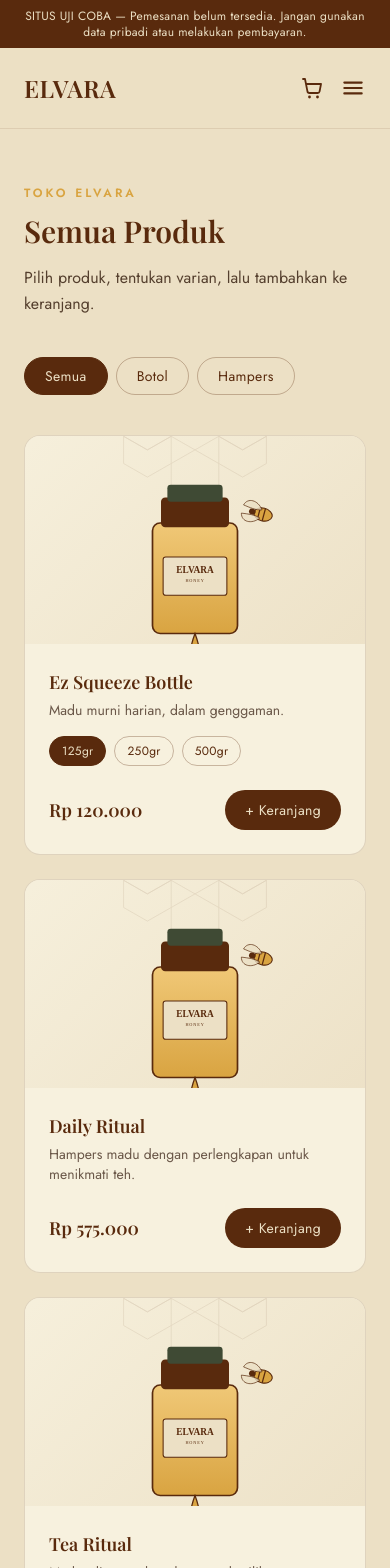
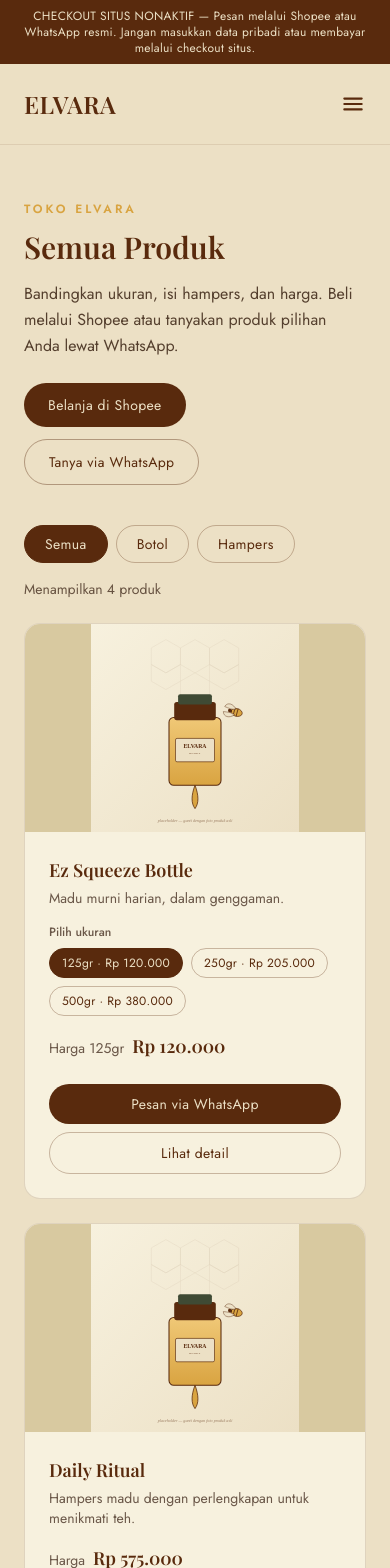
Before and after one commit to Lucassalvacio/elvarahoney.id, a React (Vite) app: page /shop in a window 390 px wide. Shown: the top 1568 px of the page. Built offline with nearby package versions, Linux system fonts and the light colour scheme; a web font is replaced by a local one.

Commit message:
Improve Toko purchase information and paths
Co-authored-by: Lucassalvacio <113994874+Lucassalvacio@users.noreply.github.com>

```diff
--- a/src/App.tsx
+++ b/src/App.tsx
@@ -50,8 +50,8 @@ export default function App() {
               role="status"
               className="bg-brown px-4 py-2 text-center text-xs tracking-wide text-cream sm:text-sm"
             >
-              SITUS UJI COBA — Pemesanan belum tersedia. Jangan gunakan data
-              pribadi atau melakukan pembayaran.
+              CHECKOUT SITUS NONAKTIF — Pesan melalui Shopee atau WhatsApp resmi.
+              Jangan masukkan data pribadi atau membayar melalui checkout situs.
             </div>
           )}
           <Header />
@@ -67,7 +67,7 @@ export default function App() {
             <Route path="/checkout" element={<Checkout />} />
             <Route path="*" element={<Navigate to="/" replace />} />
           </Routes>
-          <CartDrawer />
+          {!IS_TEST_SITE && <CartDrawer />}
         </div>
       </CartProvider>
     </BrowserRouter>
--- a/src/components/Header.tsx
+++ b/src/components/Header.tsx
@@ -2,6 +2,7 @@ import { useState } from "react";
 import { Link, NavLink } from "react-router-dom";
 import { CONTACT, NAV_LINKS } from "../constants/brand";
 import { useCart } from "../context/CartContext";
+import { IS_TEST_SITE } from "../constants/siteMode";
 
 function CartButton() {
   const { totalItems, openCart } = useCart();
@@ -62,7 +63,7 @@ export function Header() {
         </nav>
 
         <div className="hidden lg:flex items-center gap-6">
-          <CartButton />
+          {!IS_TEST_SITE && <CartButton />}
           <a
             href={CONTACT.whatsappHref}
             target="_blank"
@@ -74,7 +75,7 @@ export function Header() {
         </div>
 
         <div className="flex items-center gap-4 lg:hidden">
-          <CartButton />
+          {!IS_TEST_SITE && <CartButton />}
           <a
             href={CONTACT.whatsappHref}
             target="_blank"
--- a/src/components/shop/ProductCard.tsx
+++ b/src/components/shop/ProductCard.tsx
@@ -3,6 +3,8 @@ import type { Product, ProductVariant } from "../../types/product";
 import { formatIDR } from "../../lib/format";
 import { useCart } from "../../context/CartContext";
 import { ProductModal } from "./ProductModal";
+import { CONTACT } from "../../constants/brand";
+import { IS_TEST_SITE } from "../../constants/siteMode";
 
 export function ProductCard({ product }: { product: Product }) {
   const [variantId, setVariantId] = useState(product.variants[0]?.id ?? "");
@@ -17,22 +19,21 @@ export function ProductCard({ product }: { product: Product }) {
     addItem(product.id, v.id, 1);
   }
 
+  const whatsappHref = variant
+    ? `${CONTACT.whatsappHref}?text=${encodeURIComponent(
+        `Halo Elvara, saya ingin bertanya/memesan:\n${product.name} (${variant.label}) x1 — ${formatIDR(variant.price)}`
+      )}`
+    : CONTACT.whatsappHref;
+
   return (
     <>
-      <div
-        onClick={() => setModalOpen(true)}
-        role="button"
-        tabIndex={0}
-        onKeyDown={(e) => {
-          if (e.key === "Enter" || e.key === " ") setModalOpen(true);
-        }}
-        className="bg-cream-light border border-brown/15 rounded-2xl overflow-hidden flex flex-col cursor-pointer hover:border-brown/40 transition-colors"
-      >
-        <div className="h-52 relative">
+      <article className="bg-cream-light border border-brown/15 rounded-2xl overflow-hidden flex flex-col hover:border-brown/40 transition-colors">
+        <div className="h-52 relative bg-cream-dark">
           <img
             src={product.image}
-            alt={product.name}
-            className="w-full h-full object-cover"
+            alt={`Ilustrasi ${product.name}; foto produk aktual belum tersedia.`}
+            loading="lazy"
+            className="w-full h-full object-contain"
           />
           {product.badge && (
             <span className="absolute top-3 left-3 bg-gold text-brown text-xs font-body font-semibold tracking-wide px-3 py-1 rounded-full">
@@ -42,59 +43,98 @@ export function ProductCard({ product }: { product: Product }) {
         </div>
 
         <div className="p-6 flex flex-col flex-1">
-          <h3 className="font-display text-lg text-brown font-semibold mb-1">
+          <div className="mb-1">
+            <h2 className="font-display text-lg text-brown font-semibold">
               {product.name}
-          </h3>
+            </h2>
+          </div>
           <p className="font-body text-brown-deep/70 text-sm mb-4">
             {product.shortDescription}
           </p>
 
           {product.variants.length > 1 && (
-            <div className="flex flex-wrap gap-2 mb-4">
+            <div className="mb-4">
+              <p className="mb-2 font-body text-xs font-medium text-brown-deep/70">
+                Pilih ukuran
+              </p>
+              <div className="flex flex-wrap gap-2">
                 {product.variants.map((v) => (
                   <button
                     key={v.id}
                     type="button"
-                  onClick={(e) => {
-                    e.stopPropagation();
-                    setVariantId(v.id);
-                  }}
+                    onClick={() => setVariantId(v.id)}
                     disabled={v.stock <= 0}
+                    aria-pressed={v.id === variantId}
+                    aria-label={`${v.label}, ${formatIDR(v.price)}`}
                     className={`font-body text-xs tracking-wide px-3 py-1.5 rounded-full border transition-colors ${
                       v.id === variantId
                         ? "bg-brown text-cream border-brown"
                         : "border-brown/30 text-brown hover:border-brown"
                     } ${v.stock <= 0 ? "opacity-40 cursor-not-allowed" : ""}`}
                   >
-                  {v.label}
+                    {v.label} · {formatIDR(v.price)}
                   </button>
                 ))}
               </div>
+            </div>
           )}
 
-          <div className="mt-auto flex items-center justify-between gap-3 pt-2">
-            <div>
-              <p className="font-display text-lg text-brown font-semibold">
-                {variant ? formatIDR(variant.price) : "—"}
+          {variant && (
+            <p className="mb-4 font-body text-sm text-brown-deep/70">
+              {product.variants.length > 1 ? `Harga ${variant.label}` : "Harga"}
+              <span className="ml-2 font-display text-lg font-semibold text-brown">
+                {formatIDR(variant.price)}
+              </span>
             </p>
-              {outOfStock && (
-                <p className="font-body text-xs text-brown-deep/50">Habis</p>
           )}
-            </div>
+
+          {product.contents && (
+            <ul className="mb-5 space-y-1">
+              {product.contents.map((item) => (
+                <li
+                  key={item}
+                  className="font-body text-xs leading-relaxed text-brown-deep/75"
+                >
+                  • {item}
+                </li>
+              ))}
+            </ul>
+          )}
+
+          <div className="mt-auto flex flex-col gap-2 pt-2">
+            {IS_TEST_SITE ? (
+              <a
+                href={whatsappHref}
+                target="_blank"
+                rel="noopener noreferrer"
+                aria-disabled={outOfStock}
+                onClick={(event) => outOfStock && event.preventDefault()}
+                className={`inline-flex w-full items-center justify-center rounded-full bg-brown px-5 py-2.5 text-sm tracking-wide text-cream transition-colors hover:bg-brown-deep ${
+                  outOfStock ? "pointer-events-none opacity-40" : ""
+                }`}
+              >
+                Pesan via WhatsApp
+              </a>
+            ) : (
               <button
                 type="button"
                 disabled={outOfStock}
-              onClick={(e) => {
-                e.stopPropagation();
-                if (variant) handleAddToCart(variant);
-              }}
-              className="inline-flex items-center px-5 py-2.5 rounded-full bg-brown text-cream font-body text-sm tracking-wide hover:bg-brown-deep transition-colors disabled:opacity-40 disabled:cursor-not-allowed disabled:hover:bg-brown"
+                onClick={() => variant && handleAddToCart(variant)}
+                className="inline-flex w-full items-center justify-center rounded-full bg-brown px-5 py-2.5 text-sm tracking-wide text-cream transition-colors hover:bg-brown-deep disabled:cursor-not-allowed disabled:opacity-40"
               >
                 + Keranjang
               </button>
+            )}
+            <button
+              type="button"
+              onClick={() => setModalOpen(true)}
+              className="inline-flex w-full items-center justify-center rounded-full border border-brown/30 px-5 py-2.5 font-body text-sm tracking-wide text-brown transition-colors hover:border-brown"
+            >
+              Lihat detail
+            </button>
           </div>
         </div>
-      </div>
+      </article>
 
       {modalOpen && (
         <ProductModal
@@ -102,10 +142,7 @@ export function ProductCard({ product }: { product: Product }) {
           variantId={variantId}
           onSelectVariant={setVariantId}
           onClose={() => setModalOpen(false)}
-          onAddToCart={(v) => {
-            handleAddToCart(v);
-            setModalOpen(false);
-          }}
+          onAddToCart={(v) => handleAddToCart(v)}
         />
       )}
     </>
--- a/src/components/shop/ProductModal.tsx
+++ b/src/components/shop/ProductModal.tsx
@@ -1,5 +1,7 @@
 import type { Product, ProductVariant } from "../../types/product";
 import { formatIDR } from "../../lib/format";
+import { CONTACT } from "../../constants/brand";
+import { IS_TEST_SITE } from "../../constants/siteMode";
 
 function InfoList({ title, items }: { title: string; items: string[] }) {
   return (
@@ -38,6 +40,11 @@ export function ProductModal({
   const variant =
     product.variants.find((v) => v.id === variantId) ?? product.variants[0];
   const outOfStock = !variant || variant.stock <= 0;
+  const whatsappHref = variant
+    ? `${CONTACT.whatsappHref}?text=${encodeURIComponent(
+        `Halo Elvara, saya ingin bertanya/memesan:\n${product.name} (${variant.label}) x1 — ${formatIDR(variant.price)}`
+      )}`
+    : CONTACT.whatsappHref;
 
   return (
     <div className="fixed inset-0 z-[70] flex items-center justify-center p-4">
@@ -131,7 +138,7 @@ export function ProductModal({
             </p>
           )}
 
-          <div className="flex items-center justify-between gap-4 pt-4 mt-2 border-t border-brown/10">
+          <div className="flex flex-col sm:flex-row sm:items-center sm:justify-between gap-4 pt-4 mt-2 border-t border-brown/10">
             <div>
               <p className="font-display text-xl text-brown font-semibold">
                 {variant ? formatIDR(variant.price) : "—"}
@@ -140,14 +147,29 @@ export function ProductModal({
                 <p className="font-body text-xs text-brown-deep/50">Habis</p>
               )}
             </div>
+            {IS_TEST_SITE ? (
+              <a
+                href={whatsappHref}
+                target="_blank"
+                rel="noopener noreferrer"
+                aria-disabled={outOfStock}
+                onClick={(event) => outOfStock && event.preventDefault()}
+                className={`inline-flex items-center justify-center px-6 py-3 rounded-full bg-brown text-cream font-body text-sm tracking-wide hover:bg-brown-deep ${
+                  outOfStock ? "pointer-events-none opacity-40" : ""
+                }`}
+              >
+                Pesan via WhatsApp
+              </a>
+            ) : (
               <button
                 type="button"
                 disabled={outOfStock}
                 onClick={() => variant && onAddToCart(variant)}
-              className="inline-flex items-center px-6 py-3 rounded-full bg-brown text-cream font-body text-sm tracking-wide hover:bg-brown-deep transition-colors disabled:opacity-40 disabled:cursor-not-allowed disabled:hover:bg-brown"
+                className="inline-flex items-center justify-center px-6 py-3 rounded-full bg-brown text-cream font-body text-sm tracking-wide hover:bg-brown-deep transition-colors disabled:opacity-40 disabled:cursor-not-allowed disabled:hover:bg-brown"
               >
                 + Keranjang
               </button>
+            )}
           </div>
         </div>
       </div>
--- a/src/pages/Shop.tsx
+++ b/src/pages/Shop.tsx
@@ -2,6 +2,7 @@ import { useState } from "react";
 import { PRODUCTS } from "../data/products";
 import { ProductCard } from "../components/shop/ProductCard";
 import { Eyebrow } from "../components/Shared";
+import { CONTACT } from "../constants/brand";
 import type { ProductCategory } from "../types/product";
 
 const FILTERS: { id: ProductCategory | "all"; label: string }[] = [
@@ -25,15 +26,35 @@ export function Shop() {
             Semua Produk
           </h1>
           <p className="font-body text-brown-deep/80 leading-relaxed">
-            Pilih produk, tentukan varian, lalu tambahkan ke keranjang.
+            Bandingkan ukuran, isi hampers, dan harga. Beli melalui Shopee atau
+            tanyakan produk pilihan Anda lewat WhatsApp.
           </p>
+          <div className="mt-6 flex flex-wrap gap-3">
+            <a
+              href={CONTACT.shopeeHref}
+              target="_blank"
+              rel="noopener noreferrer"
+              className="inline-flex items-center justify-center rounded-full bg-brown px-6 py-3 text-sm tracking-wide text-cream transition-colors hover:bg-brown-deep"
+            >
+              Belanja di Shopee
+            </a>
+            <a
+              href={`${CONTACT.whatsappHref}?text=${encodeURIComponent("Halo Elvara, saya ingin bertanya tentang produk di toko.")}`}
+              target="_blank"
+              rel="noopener noreferrer"
+              className="inline-flex items-center justify-center rounded-full border border-brown/40 px-6 py-3 text-sm tracking-wide text-brown transition-colors hover:border-brown"
+            >
+              Tanya via WhatsApp
+            </a>
+          </div>
         </div>
 
-        <div className="flex gap-2 mb-10">
+        <div className="mb-4 flex flex-wrap gap-2" role="group" aria-label="Filter kategori produk">
           {FILTERS.map((f) => (
             <button
               key={f.id}
               onClick={() => setFilter(f.id)}
+              aria-pressed={filter === f.id}
               className={`font-body text-sm tracking-wide px-5 py-2 rounded-full border transition-colors ${
                 filter === f.id
                   ? "bg-brown text-cream border-brown"
@@ -44,6 +65,9 @@ export function Shop() {
             </button>
           ))}
         </div>
+        <p className="mb-6 font-body text-sm text-brown-deep/70" aria-live="polite">
+          Menampilkan {products.length} produk
+        </p>
 
         <div className="grid sm:grid-cols-2 lg:grid-cols-3 gap-6">
           {products.map((product) => (
```
Also changed, not shown: 1 other file (tests, documents, lock files or other folders). Lines whose indentation alone changed are shown as unchanged.
